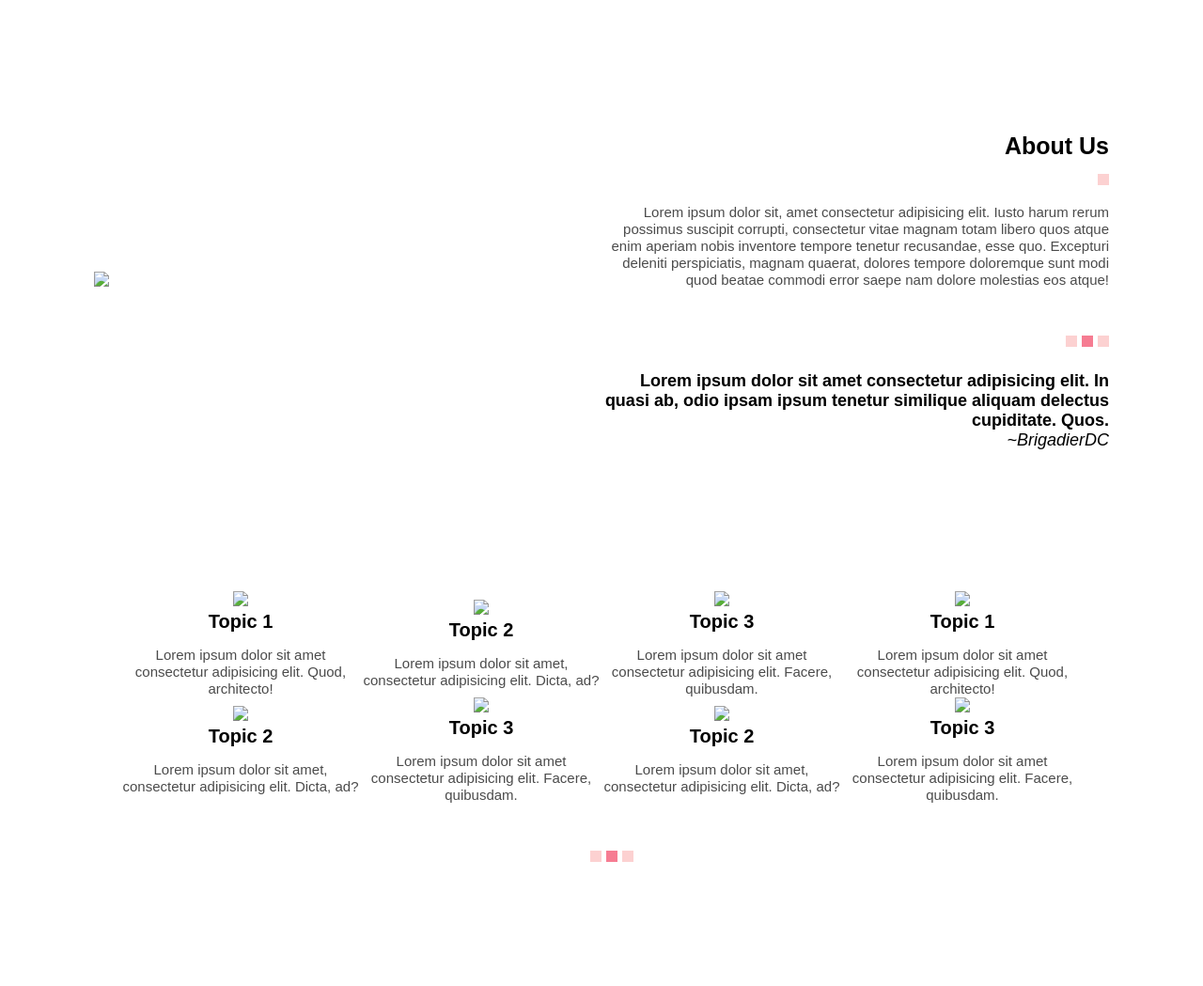
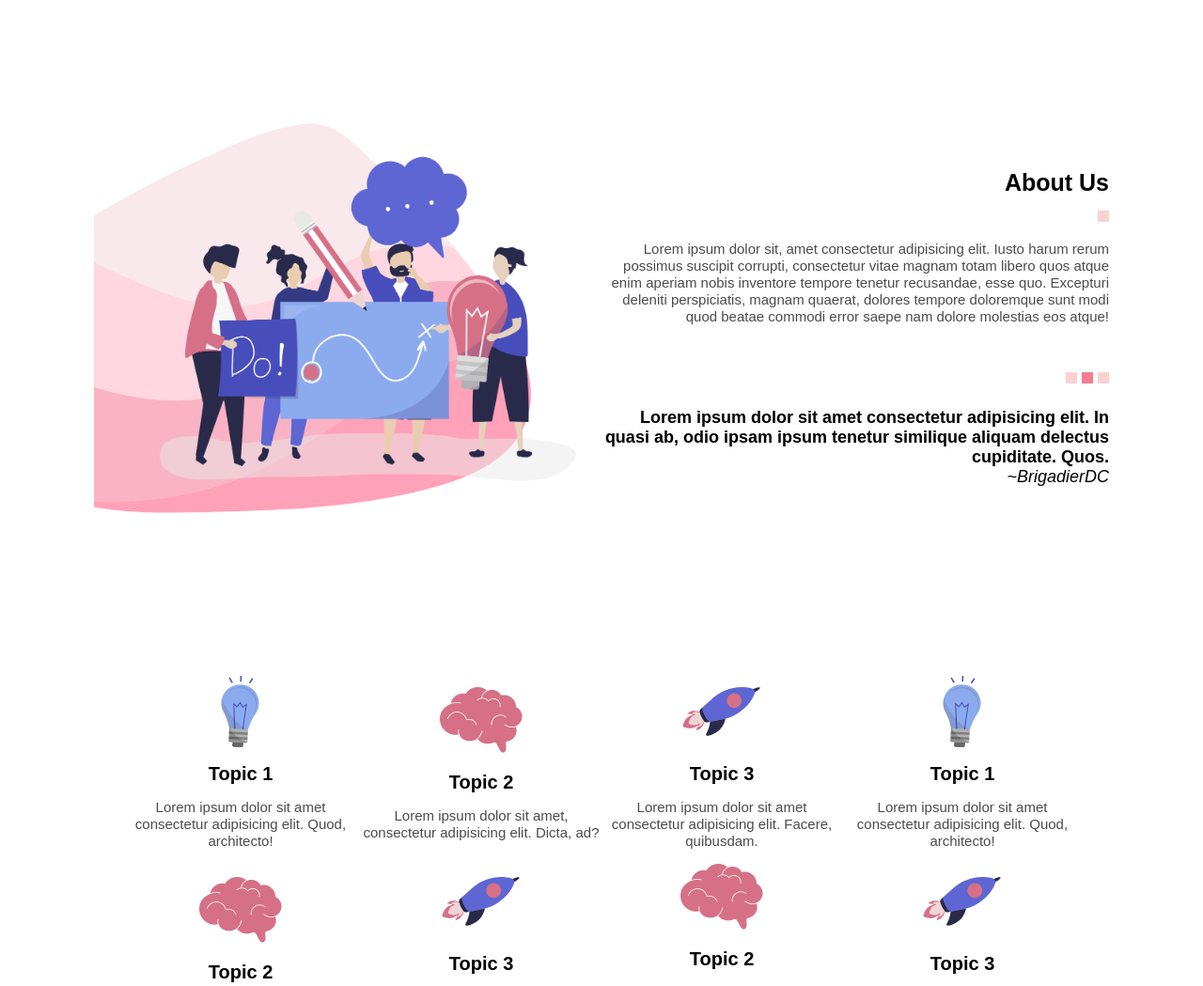
Before and after one commit to BrigadierDC/AverageDiscordBot, a plain HTML site: page index.html in a window 1280 px wide. Shown: the part 780-1829 px from the top of the page at 94% size. Drawn offline with Linux system fonts and the light colour scheme; some packages are replaced by stand-ins of ours; a script that the page names is missing; files whose address does not match are found by name.

Commit message:
index.html

```diff
--- a/index.html
+++ b/index.html
@@ -14,7 +14,7 @@
 <body>
     <section id="header">
         <div class="container">
-            <img src="logo-complete.png" class="logo">
+            <img src="images/logo-complete.png" class="logo">
 
             <div class="header-text">
                 <h1>Average Discord Bot- <br> The Best, Most reliant bot on Discord!</h1>
@@ -41,12 +41,12 @@
             <li><a href="#footer">CONTACT US</a></li>
         </ul>
     </nav>
-    <img src="menu.png" id="menuBtn">
+    <img src="images/menu.png" id="menuBtn">
 
     <!----about---->
     <section id="about">
         <div class="about-left-col">
-          <img src="about.png">
+          <img src="images/about.png">
         </div>
         <div class="about-right-col">
             <div class="about-text"></div>
@@ -68,42 +68,42 @@
     <section id="features">
         <div class="feature-row">
             <div class="feature-col">
-                <img src="pic-1.png">
+                <img src="images/pic-1.png">
                 <h4>Topic 1</h4>
                 <p>Lorem ipsum dolor sit amet consectetur adipisicing elit. Quod, architecto!</p>
             </div>
             <div class="feature-col">
-                <img src="pic-2.png">
+                <img src="images/pic-2.png">
                 <h4>Topic 2</h4>
                 <p>Lorem ipsum dolor sit amet, consectetur adipisicing elit. Dicta, ad?</p>
             </div>
             <div class="feature-col">
-                <img src="pic-3.png">
+                <img src="images/pic-3.png">
                 <h4>Topic 3</h4>
                 <p>Lorem ipsum dolor sit amet consectetur adipisicing elit. Facere, quibusdam.</p>
             </div>
             <div class="feature-col">
-                <img src="pic-1.png">
+                <img src="images/pic-1.png">
                 <h4>Topic 1</h4>
                 <p>Lorem ipsum dolor sit amet consectetur adipisicing elit. Quod, architecto!</p>
             </div>
             <div class="feature-col">
-                <img src="pic-2.png">
+                <img src="images/pic-2.png">
                 <h4>Topic 2</h4>
                 <p>Lorem ipsum dolor sit amet, consectetur adipisicing elit. Dicta, ad?</p>
             </div>
             <div class="feature-col">
-                <img src="pic-3.png">
+                <img src="images/pic-3.png">
                 <h4>Topic 3</h4>
                 <p>Lorem ipsum dolor sit amet consectetur adipisicing elit. Facere, quibusdam.</p>
             </div>
             <div class="feature-col">
-                <img src="pic-2.png">
-                <h4>Topic 2</h4>
+                <img src="images/pic-2.png">
+                <h4>Topic 2</h4
                 <p>Lorem ipsum dolor sit amet, consectetur adipisicing elit. Dicta, ad?</p>
             </div>
             <div class="feature-col">
-                <img src="pic-3.png">
+                <img src="images/pic-3.png">
                 <h4>Topic 3</h4>
                 <p>Lorem ipsum dolor sit amet consectetur adipisicing elit. Facere, quibusdam.</p>
 
@@ -132,7 +132,7 @@
             </div>
         </div>
         <div class="course-right-col">
-            <img src="documents.png">
+            <img src="images/documents.png">
         </div>
         <div class="line">
             <span class="line-7"></span>
@@ -159,7 +159,7 @@
         </div>
         <div class="footer-right-col">
             <a href="https://discord.gg/BbDJ6fVMxb" target="_blank">
-                <img alt="Discord Invite" src="discord.png"
+                <img alt="Discord Invite" src="images/discord.png"
                 width="420" height="70">
         </div>
     </div>
```
